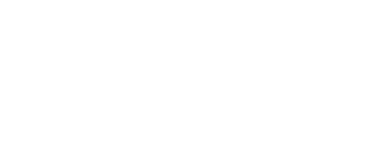
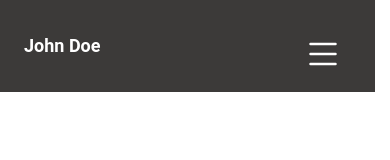
Before and after one commit to adebsa2401/Microverse-Portfolio, a website: page index.html in a window 390 px wide. Drawn offline with Linux system fonts and the light colour scheme.

Commit message:
Create header section for mobile

```diff
--- a/index.html
+++ b/index.html
@@ -8,6 +8,15 @@
     </head>
 
     <body>
-
+        <!-- header start -->
+        <header>
+            <label id="author-name">
+                John Doe
+            </label>
+            <svg id="menu-icon" xmlns="http://www.w3.org/2000/svg" fill="#FFFFFF" class="bi bi-list" viewBox="0 0 16 16">
+                <path fill-rule="evenodd" d="M2.5 12a.5.5 0 0 1 .5-.5h10a.5.5 0 0 1 0 1H3a.5.5 0 0 1-.5-.5zm0-4a.5.5 0 0 1 .5-.5h10a.5.5 0 0 1 0 1H3a.5.5 0 0 1-.5-.5zm0-4a.5.5 0 0 1 .5-.5h10a.5.5 0 0 1 0 1H3a.5.5 0 0 1-.5-.5z"/>
+            </svg>
+        </header>
+        <!-- header end -->
     </body>
 </html>
--- a/style.css
+++ b/style.css
@@ -0,0 +1,45 @@
+header {
+    position: absolute;
+    left: 0px;
+    right: 0px;
+    top: 0px;
+    bottom: 0px;
+    width: 375px;
+    height: 92px;
+    background: #3C3A39;
+}
+
+#author-name {
+    display: flex;
+    flex-direction: row;
+    align-items: center;
+    padding: 10px 12px;
+    position: absolute;
+    left: 12px;
+    top: calc(50% - 44px/2);
+    width: 77px;
+    height: 24px;
+    font-family: 'Roboto';
+    font-style: normal;
+    font-weight: 700;
+    font-size: 18px;
+    line-height: 24px;
+    text-align: center;
+    color: #FFFFFF;
+    flex: none;
+    order: 0;
+    flex-grow: 0;
+}
+
+#menu-icon {
+    display: flex;
+    flex-direction: row;
+    align-items: flex-start;
+    padding: 8px;
+    position: absolute;
+    width: 40px;
+    height: 40px;
+    right: 24px;
+    top: calc(50% - 40px/2);
+    border-radius: 8px;
+}
```
